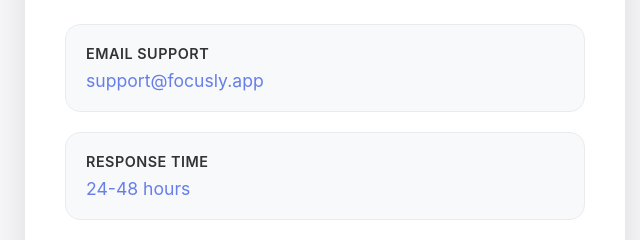
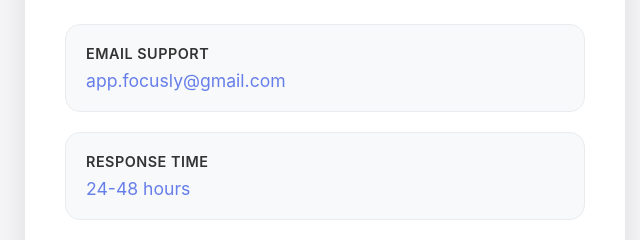
Before and after one commit to appfocusly/focusly, a plain HTML site: page contact-us.html in a window 1280 px wide. Shown: the part 156-396 px from the top of the page, 315-955 px from the left. Drawn offline with Linux system fonts and the light colour scheme.

Commit message:
fix mail

```diff
--- a/contact-us.html
+++ b/contact-us.html
@@ -127,7 +127,7 @@
         <div class="contact-info">
             <div class="contact-item">
                 <div class="contact-label">Email Support</div>
-                <a href="mailto:support@focusly.app" class="contact-value">support@focusly.app</a>
+                <a href="mailto:app.focusly@gmail.com" class="contact-value">app.focusly@gmail.com</a>
             </div>
 
             <div class="contact-item">
```
